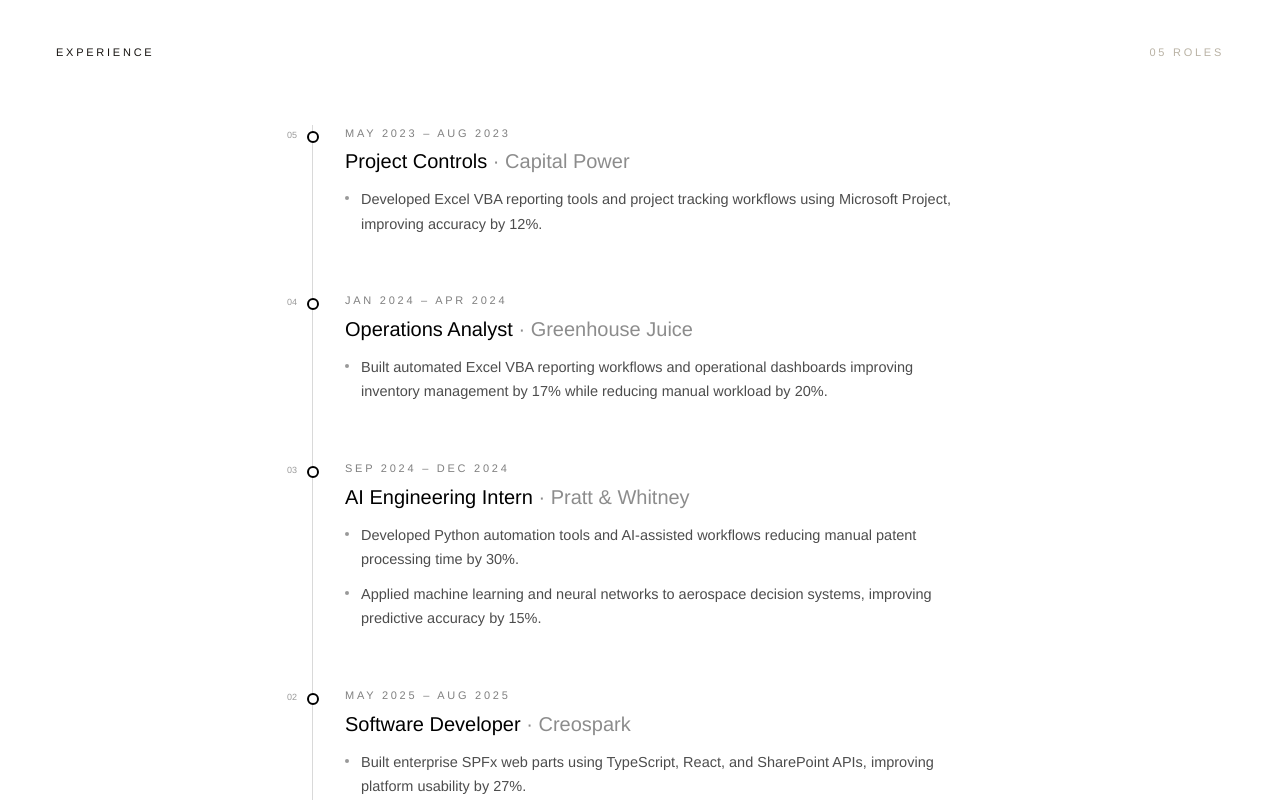
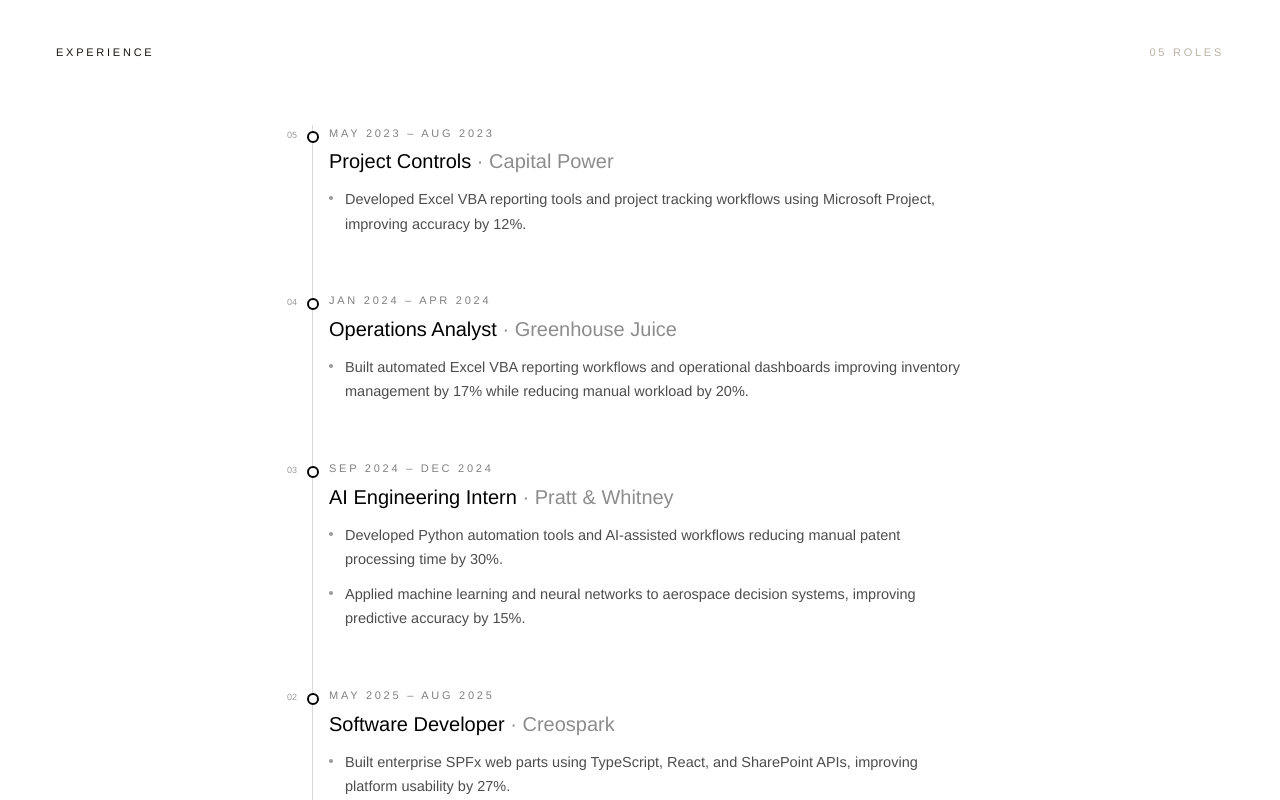
Before and after one commit to Keneisha3/keneisha-baid-portfolio, a React (Vite) app: page / in a window 1280 px wide. Shown: the part 2580-3380 px from the top of the page. Built offline with nearby package versions, Linux system fonts and the light colour scheme.

Commit message:
Tighten the gap between the timeline and experience text

```diff
--- a/src/neural/Sections.jsx
+++ b/src/neural/Sections.jsx
@@ -811,7 +811,7 @@
       <div className="mx-auto mt-16 max-w-3xl px-8 sm:px-14">
         <ol className="relative border-l border-black/15">
           {chronological.map((e, i) => (
-            <li key={`${e.company}-${e.role}`} className="relative pb-14 pl-8 last:pb-0">
+            <li key={`${e.company}-${e.role}`} className="relative pb-14 pl-4 last:pb-0">
               {/* node on the line */}
               <span className="absolute -left-[6.5px] top-1.5 h-3 w-3 rounded-full border-2 border-black bg-white" />
               <span className="absolute -left-[26px] top-1 hidden font-mono text-[9px] tabular-nums text-black/40 sm:block">
```
